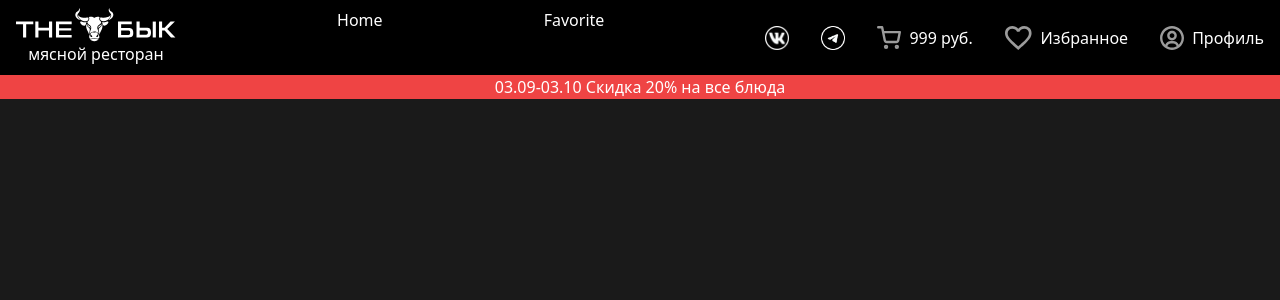
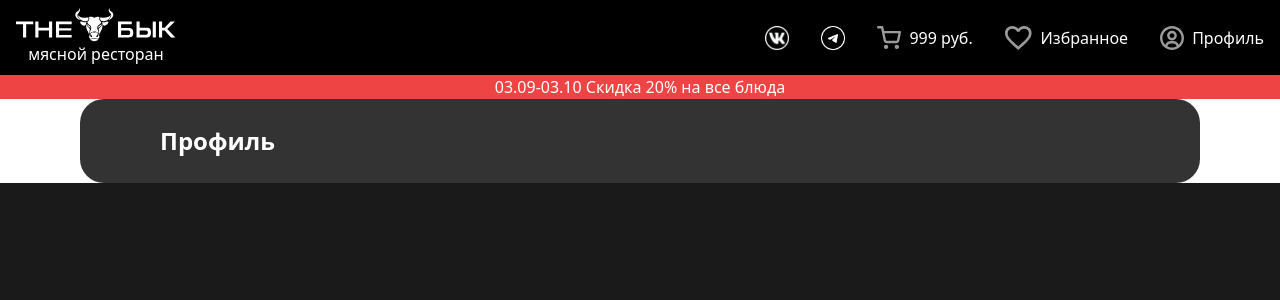
Before and after one commit to KREeDo5/vue, a Vue app in the folder vue-base/: page /profile in a window 1280 px wide. Shown: the top 300 px of the page. Built offline with nearby package versions, Linux system fonts and the light colour scheme.

Commit message:
Добавил переходы на страницы через header, добавил черновик Profile

```diff
--- a/vue-base/src/components/Header.vue
+++ b/vue-base/src/components/Header.vue
@@ -1,13 +1,11 @@
 <template>
   <header class="header-padding flex justify-between bg-black">
+    <RouterLink to="/">
       <div class="flex flex-col items-center cursor-pointer text-white">
         <img src="/logo.svg" alt="Logo" class="w-40" />
         <p>мясной ресторан</p>
       </div>
-
-    <RouterLink to="/" class="text-white">Home</RouterLink>
-    <RouterLink to="/favorite" class="text-white">Favorite</RouterLink>
-
+    </RouterLink>
     <ul class="flex items-center gap-8">
       <li class="flex gap-2 cursor-pointer">
         <a href="https://vk.com/thebullmsk" target="_blank">
@@ -23,14 +21,18 @@
         <img src="/cart.svg" alt="Cart" class="h-6 object-cover" />
         <span>999 руб.</span>
       </li>
+      <RouterLink to="/favorite">
         <li class="flex gap-2 cursor-pointer text-white hover:text-slate-300">
           <img src="/heart.svg" alt="Favorite" class="h-6 object-cover" />
           <span>Избранное</span>
         </li>
-      <li class="flex gap-2 cursor-pointer text-white hover:text-slate-300">
+      </RouterLink>
+      <RouterLink to="/profile">
+        <li class="flex gap-2 cursor-pointer text-white hover:text-[#C4C4C4]">
           <img src="/profile.svg" alt="Profile" class="h-6 object-cover" />
           <span>Профиль</span>
         </li>
+      </RouterLink>
     </ul>
   </header>
 </template>
--- a/vue-base/src/main.js
+++ b/vue-base/src/main.js
@@ -5,12 +5,14 @@ import App from './App.vue'
 
 import Home from './pages/Home.vue'
 import Favorite from './pages/Favorite.vue'
+import Profile from './pages/Profile.vue'
 
 const app = createApp(App)
 
 const routes = [
   { path: '/', name: 'Home', component: Home },
-  { path: '/favorite', name: 'Favorite', component: Favorite }
+  { path: '/favorite', name: 'Favorite', component: Favorite },
+  { path: '/profile', name: 'Profile', component: Profile }
 ]
 
 const router = createRouter({
--- /dev/null
+++ b/vue-base/src/pages/Profile.vue
@@ -0,0 +1,7 @@
+<template>
+  <div class="bg-white min-h-100">
+    <div class="bg-black/[.80] mx-20 py-6 px-20 rounded-3xl">
+      <b class="text-[24px] text-white">Профиль</b>
+    </div>
+  </div>
+</template>
```
Lines whose indentation alone changed are shown as unchanged.
